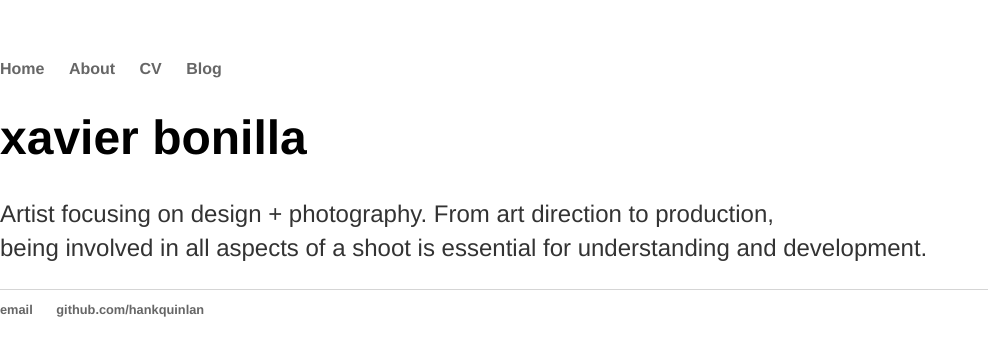
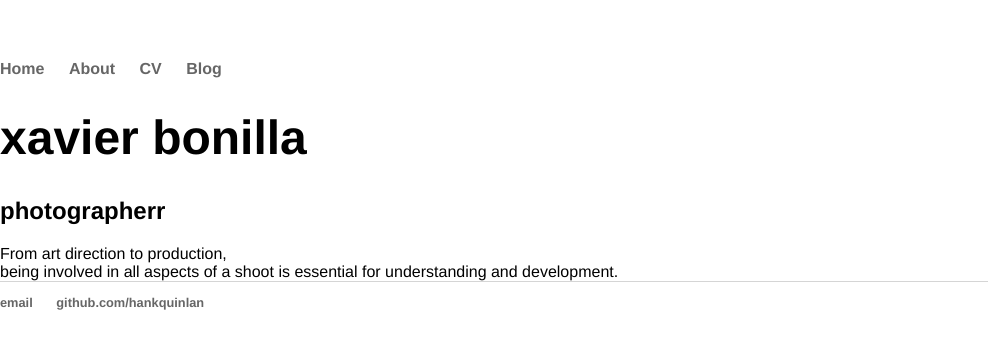
Before and after one commit to developer-xavier/developer-xavier.github.io, a Jekyll site: the page built from index.html, in a window 1280 px wide. Shown: the top 356 px of the page, without its empty margins (0-988 px from the left). Built offline with Jekyll 4.4.1, drawn with Linux system fonts in a browser that asks for light colours.

Commit message:
Update index.html

```diff
--- a/index.html
+++ b/index.html
@@ -4,7 +4,7 @@ title: development by xavier
 ---
 <div class="blurb">
 	<h1>xavier bonilla</h1>
-	<p>Artist focusing on design + photography.
+	<h2>photographerr</h2>
 		From art direction to production,
 		<br>being involved in all aspects of a shoot is essential for understanding and development.
 </div><!-- /.blurb -->
```
